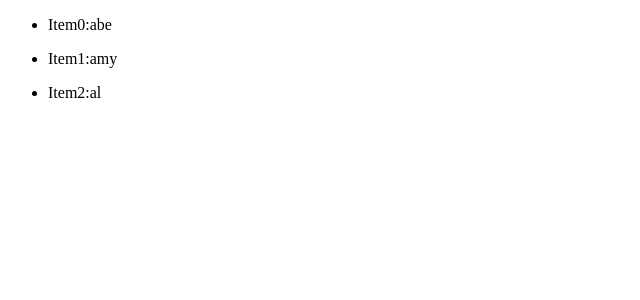
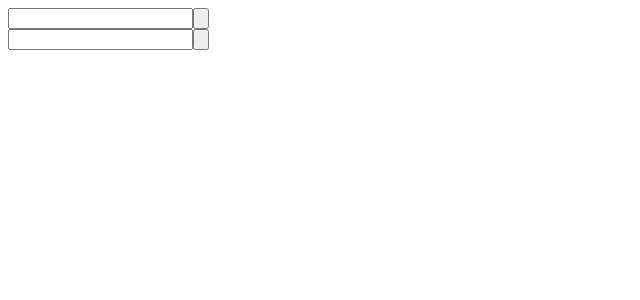
Before and after one commit to IceDragoon064/HW9-Angular_Basics, an Angular app in the folder myapp/: page / in a window 1280 px wide. Shown: the top 300 px of the page, without its empty margins (0-640 px from the left). Built offline with nearby package versions, Linux system fonts and the light colour scheme.

Commit message:
Exercise 9

```diff
--- a/myapp/src/app/app.component.ts
+++ b/myapp/src/app/app.component.ts
@@ -8,12 +8,29 @@ export class PlayingCard{
 @Component({
   selector: 'app-root',
   template: `
-<ul *ngFor="let item of firstNames; let i = index">
-<li>{{"Item"+ i+":"+item}}</li>
-</ul>
+    <input [(ngModel)]="myinput">
+    <input type='button' (click)=doSomething(myinput)>
+    {{myoutput}}
+  <br>
+    <input [(ngModel)]="myinput1">
+    <input type='button' (click)=doSomething1(myinput1)>
+    {{myoutput1}}
     `,
   styleUrls: ['./app.component.css']
 })
 export class AppComponent {
-  firstNames = ['abe', 'amy', 'al'];s
+  myinput = '';
+  myoutput = '';
+  myinput1 = '';
+  myoutput1 = '';
+
+  doSomething(someContent){
+      alert(someContent);
+      this.myoutput = someContent;
+  }
+
+  doSomething1(someContent1){
+    alert(someContent1);
+    this.myoutput1 = someContent1;
 }
+}
```
Also changed, not shown: 1 other file (tests, documents, lock files or other folders).
